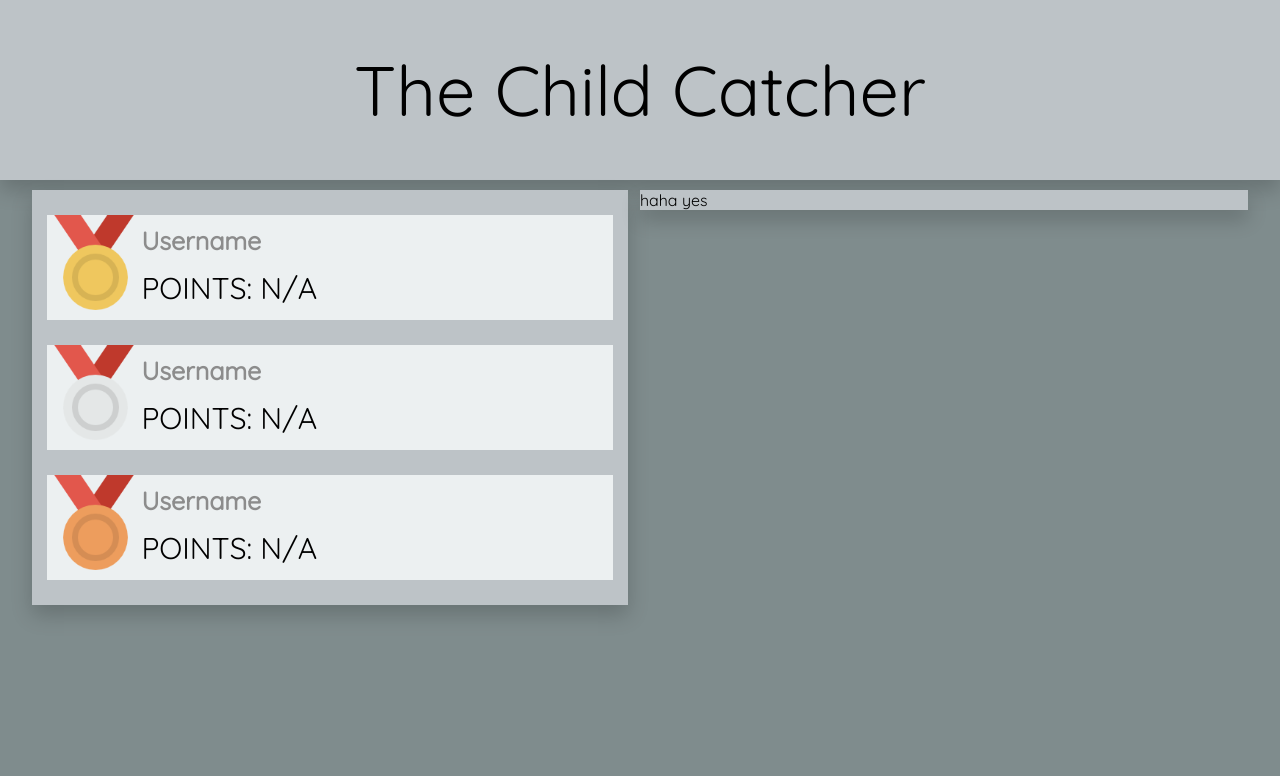
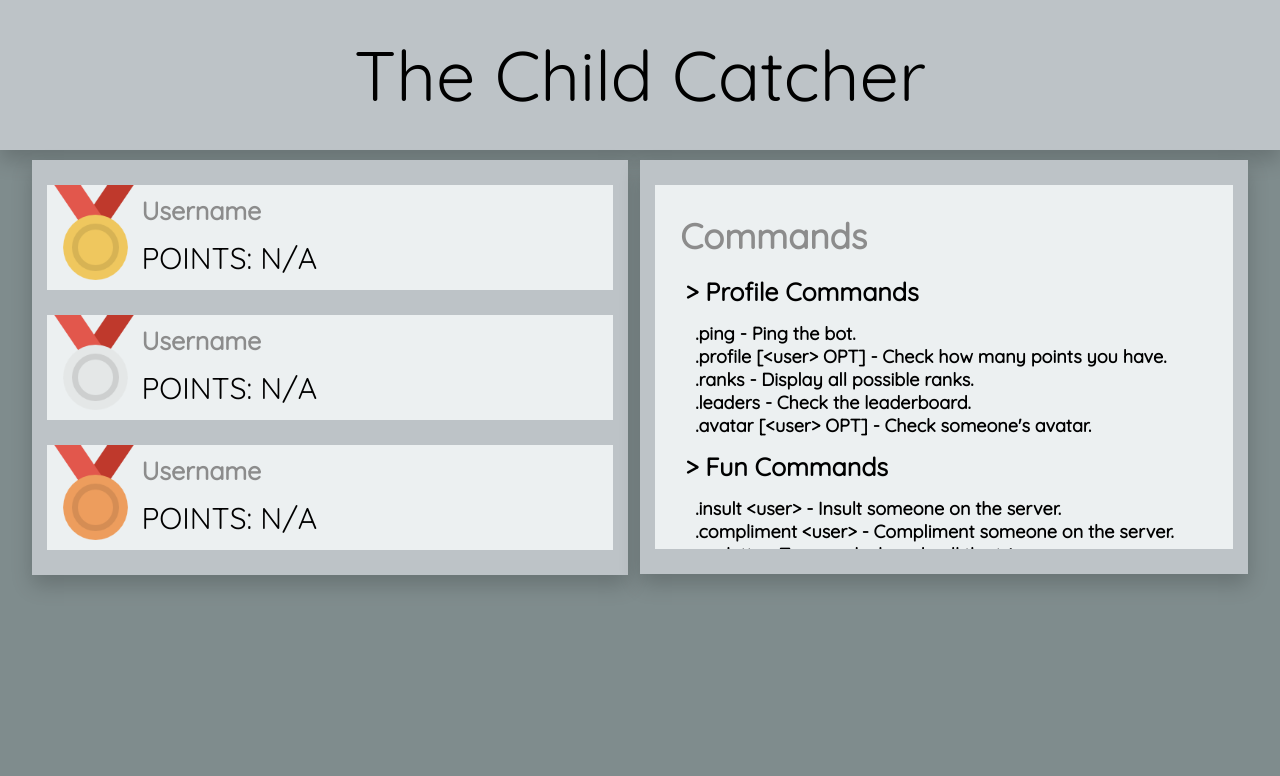
Before and after one commit to ImgurDiscord/pointsbot, a website: page client/index.html in a window 1280 px wide. Drawn offline with nearby package versions, Linux system fonts and the light colour scheme; no server answers.

Commit message:
updated website

```diff
--- a/client/index.html
+++ b/client/index.html
@@ -56,7 +56,32 @@
 			</div>
 		</div>
 		<div class="right">
-			haha yes
+			<div id="commands">
+				<h2>Commands</h2>
+				<h3>> Profile Commands</h3>
+				<h4>
+					.ping - Ping the bot.<br/>
+					.profile [&lt;user&gt; OPT] - Check how many points you have.<br/>
+					.ranks - Display all possible ranks.<br/>
+					.leaders - Check the leaderboard.<br/>
+					.avatar [&lt;user&gt; OPT] - Check someone's avatar.
+				</h4>
+				<h3>> Fun Commands</h3>
+				<h4>
+					.insult &lt;user&gt; - Insult someone on the server.<br/>
+					.compliment &lt;user&gt; - Compliment someone on the server.<br/>
+					.roulette - Try your luck and pull the trigger.<br/>
+					.roll [&lt;sides&gt; OPT] [&lt;times to roll> OPT] - Roll some dice.<br/>
+					.cockfight - Bet on a cock fight.<br/>
+					.rat - Vive le revolution!<br/>
+					.catfact - Get a random cat fact.<br/>
+					.funfact - Get a random fun fact.<br/>
+					.trigger [&lt;user&gt; OPT] - Declare how triggered you are.<br/>
+					.report [&lt;user&gt; OPT]  - Report a user. :O<br/>
+					.ship &lt;name1&gt; &lt;name2&gt; - Ship two names together.<br/>
+					.lottolove &lt;user1&gt; &lt;user2&gt; - Check two people's compatibility.<br/>
+				</h4>
+			</div>
 		</div>
 	</div>
 </body>
--- a/client/main.css
+++ b/client/main.css
@@ -11,8 +11,8 @@ body {
 	font-family: 'Quicksand', sans-serif;
 	background: #bdc3c7;
 	width: 100%;
-	height: 180px;
-	line-height: 180px;
+	height: 150px;
+	line-height: 150px;
 	font-size: 70px;
 	margin: 0 auto;
 	text-align: center;
@@ -32,14 +32,6 @@ body {
 	float: left;
 	width: 49%;
 	height: 415px;
-	box-shadow: 0 10px 20px rgba(0,0,0,0.19);
-}
-
-.right {
-	background: #bdc3c7;
-	float: right;
-	width: 50%;
-	height: 400x;
 	box-shadow: 0 10px 20px rgba(0,0,0,0.19);
 }
 
@@ -68,3 +60,37 @@ body {
 	line-height: 5px;
 	font-size: 30px;
 }
+
+.right {
+	background: #bdc3c7;
+	float: right;
+	width: 50%;
+	height: 415x;
+	box-shadow: 0 10px 20px rgba(0,0,0,0.19);
+	padding: 25px 0px;
+}
+
+#commands {
+	background: #ecf0f1;
+	width: 95%;
+	height: 91%;
+	margin: 0 auto;
+	overflow: auto;
+}
+
+#commands h2 {
+	color: 8c8c8c;
+	margin-left: 25px;
+	font-size: 35px;
+}
+
+#commands h3 {
+	line-height: 10px;
+	margin-left: 30px;
+	font-size: 25px;
+}
+
+#commands h4 {
+	margin-left: 40px;
+	font-size: 18px;
+}
```
